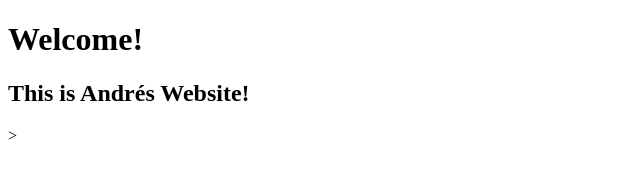
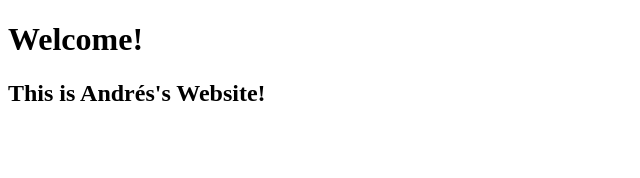
Before and after one commit to andresospina95/andresospina95.github.io, a plain HTML site: page index.html in a window 1280 px wide. Shown: the full height of the page, 0-640 px from the left. Drawn offline with Linux system fonts and the light colour scheme.

Commit message:
orthography fixed

```diff
--- a/index.html
+++ b/index.html
@@ -7,6 +7,6 @@
 	</head>
 	<body>
 		<h1>Welcome!</h1>
-		<h2>This is Andrés Website!</h2>
+		<h2>This is Andrés's Website!</h2>
 	</body>
-</html>>
+</html>
```
